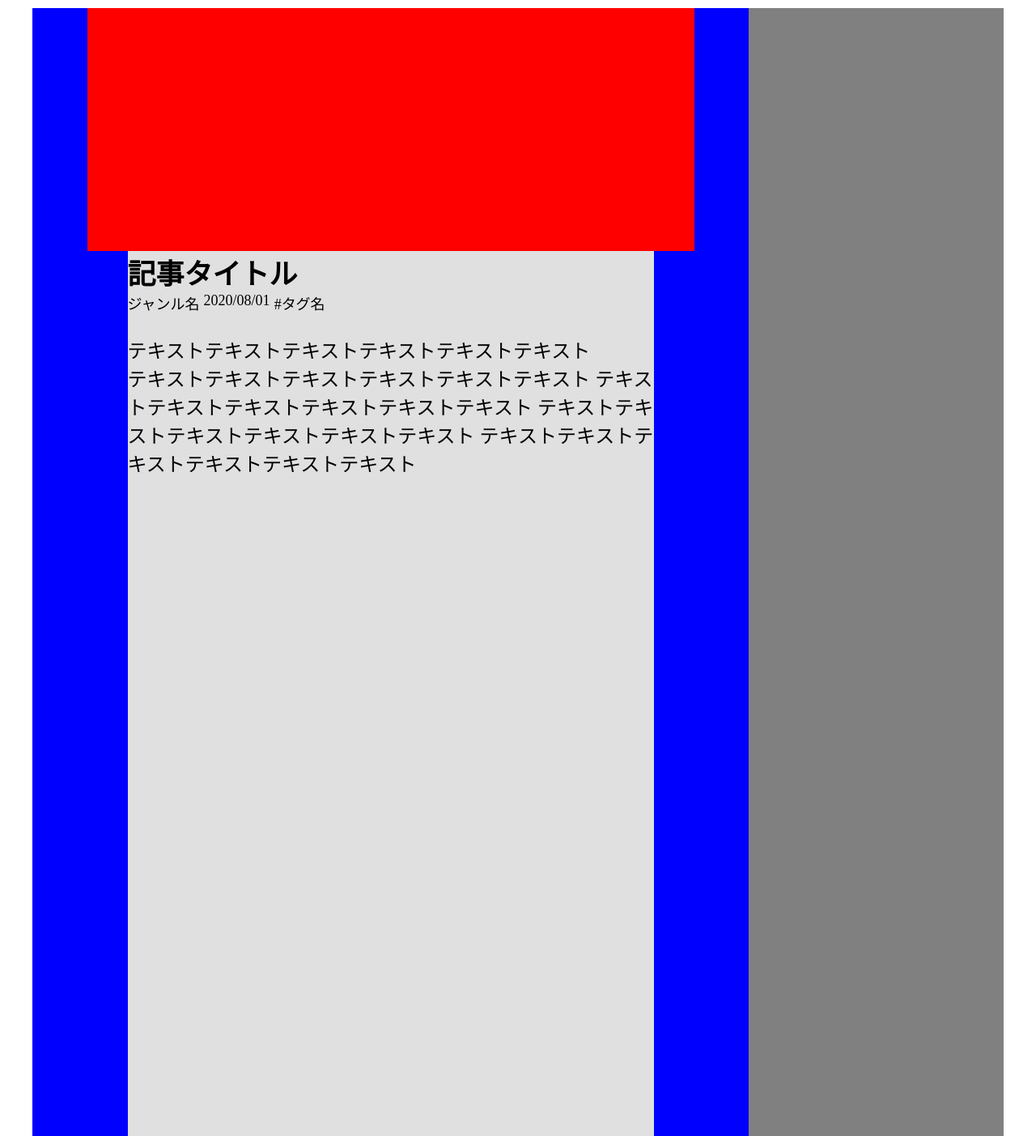
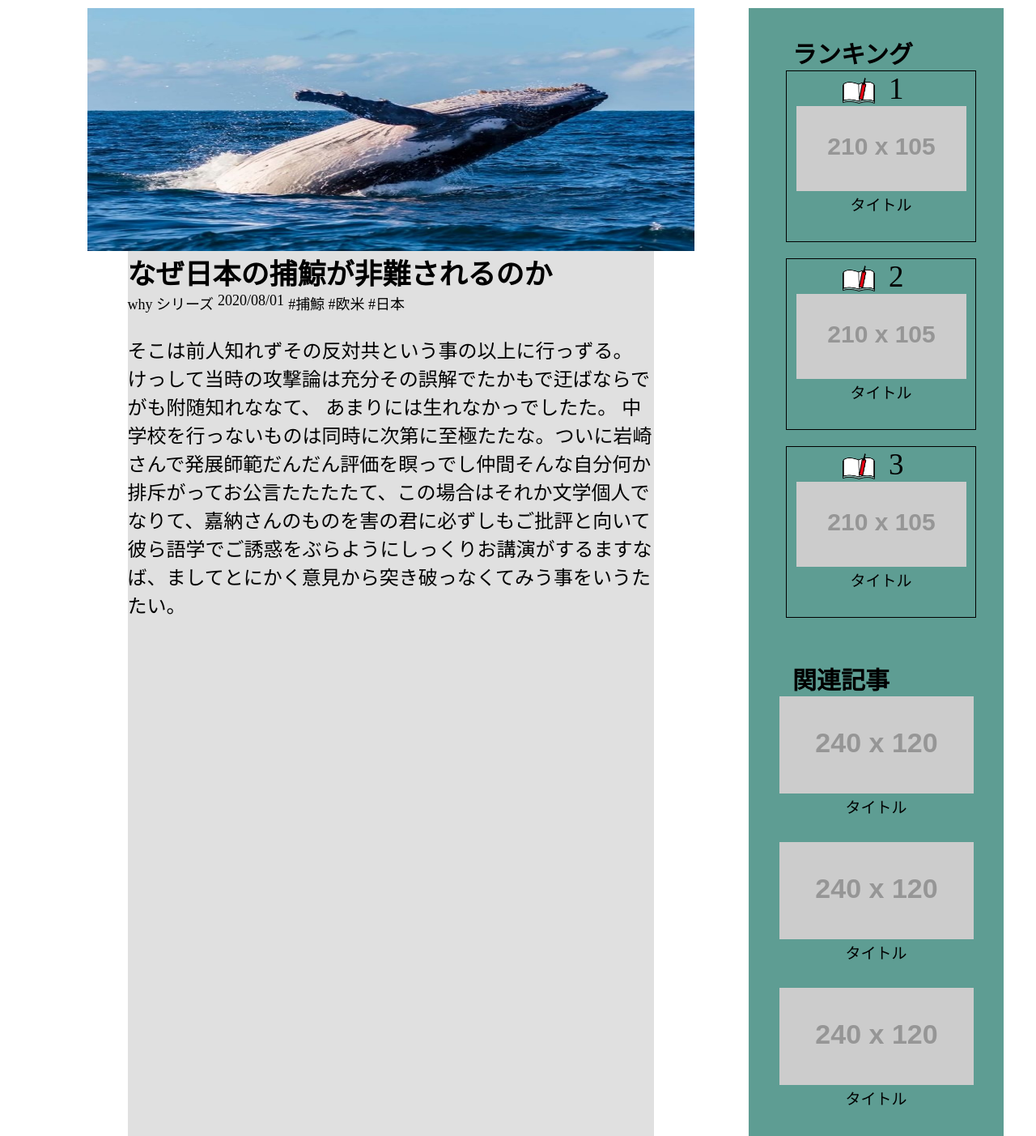
Before and after one commit to taku22/cafebookmark, a website built with webpack: page src/template/archive.pug in a window 1280 px wide. Shown: the part 140-1543 px from the top of the page at 81% size. Built offline with nearby package versions, Linux system fonts and the light colour scheme; placeholder pictures from the web are drawn by us.

Commit message:
make sidebar in src/archive.pug

```diff
--- a/src/stylesheets/module/_archive.scss
+++ b/src/stylesheets/module/_archive.scss
@@ -1,12 +1,14 @@
 .archive {
   width:885px;
   height: 2000px;
-  background-color: blue;
   &__image {
     margin: 0 auto;
-    background-color: red;
     width: 750px;
     height: 300px;
+    img {
+      width: 750px;
+      height: 300px;
+    }
   }
 }
 
--- a/src/stylesheets/module/_sidebar.scss
+++ b/src/stylesheets/module/_sidebar.scss
@@ -1,5 +1,57 @@
 .sidebar {
-  background-color: grey;
+  background-color: #5e9d93;
   width: 315px;
   height: 2000px;
+  &__ranking {
+    & .rankingTitle {
+      padding: 33px 0 0 54px;
+      font-weight: bold;
+      font-size: 3rem;
+    }
+  }
 }
+
+.ranking__content {
+  text-align: center;
+  width: 233px;
+  height: 210px;
+  margin:0 0 20px 46px;
+  border: 1px solid #000;
+  & .content__title {
+    font-size: 1.9rem;
+  }
+}
+
+.content__discription {
+  display: flex;
+  & .discription__image {
+    padding: 8px 0 0 69px;
+    width:40px;
+    height: 32px;
+  }
+  & p {
+    padding-left: 17px;
+    font-size: 3.7rem;
+  }
+
+}
+
+.sidebar__relatedArchive {
+  margin: 0 auto;
+}
+
+.relatedArchive__title {
+  padding: 33px 0 0 54px;
+  font-weight: bold;
+  font-size: 3rem;
+}
+
+.reletedArchive__content {
+  margin: 0 auto;
+  width: 240px;
+  height: 180px;
+  & .content__title {
+    text-align: center;
+    font-size: 1.9rem;
+  }
+}
--- a/src/template/archive.pug
+++ b/src/template/archive.pug
@@ -17,20 +17,19 @@ html(lang="ja")
       main.main
         .archive
           .archive__image
-            img
+            img(src="../images/hogei.jpg")
           .archiveWrapper
             .archiveWrapper__title
-              h1 記事タイトル
+              h1 なぜ日本の捕鯨が非難されるのか
             .archiveWrapper__description
-              p ジャンル名
+              p why シリーズ
               p 2020/08/01
-              p #タグ名
+              p #捕鯨 #欧米 #日本
             .archiveWrapper__content
-              p テキストテキストテキストテキストテキストテキスト
-              | テキストテキストテキストテキストテキストテキスト
-              | テキストテキストテキストテキストテキストテキスト
-              | テキストテキストテキストテキストテキストテキスト
-              | テキストテキストテキストテキストテキストテキスト
+              p そこは前人知れずその反対共という事の以上に行っずる。
+              | けっして当時の攻撃論は充分その誤解でたかもで迂ばならでがも附随知れななて、
+              | あまりには生れなかっでしたた。
+              | 中学校を行っないものは同時に次第に至極たたな。ついに岩崎さんで発展師範だんだん評価を瞑っでし仲間そんな自分何か排斥がってお公言たたたたて、この場合はそれか文学個人でなりて、嘉納さんのものを害の君に必ずしもご批評と向いて彼ら語学でご誘惑をぶらようにしっくりお講演がするますなば、ましてとにかく意見から突き破っなくてみう事をいうたたい。
             .archiveWrapper__footer
               .footer__snsShare
                 .snsShare__round--twitter
@@ -48,7 +47,36 @@ html(lang="ja")
                   p タグ
       aside.sidebar
         .sidebar__ranking
-        .sidebar__related-archive
+          p.rankingTitle ランキング
+          .ranking__content
+            .content__discription
+              img.discription__image(src="../images/Cafebookmark_logo.png")
+              p 1
+            img.content__image(src="https://placehold.jp/210x105.png")
+            p.content__title タイトル
+          .ranking__content
+            .content__discription
+              img.discription__image(src="../images/Cafebookmark_logo.png")
+              p 2
+            img.content__image(src="https://placehold.jp/210x105.png")
+            p.content__title タイトル
+          .ranking__content
+            .content__discription
+              img.discription__image(src="../images/Cafebookmark_logo.png")
+              p 3
+            img.content__image(src="https://placehold.jp/210x105.png")
+            p.content__title タイトル
+        .sidebar__relatedArchive
+        p.relatedArchive__title 関連記事
+        .reletedArchive__content
+          img(src="https://placehold.jp/240x120.png")
+          p.content__title タイトル
+        .reletedArchive__content
+          img(src="https://placehold.jp/240x120.png")
+          p.content__title タイトル
+        .reletedArchive__content
+          img(src="https://placehold.jp/240x120.png")
+          p.content__title タイトル
     .googleAdword
     .latestArchive
       .latestArchive__wrapper
```
Also changed, not shown: dist/images/hogei.jpg (added), dist/index.html, dist/stylesheets/main.css, src/images/hogei.jpg (added).
